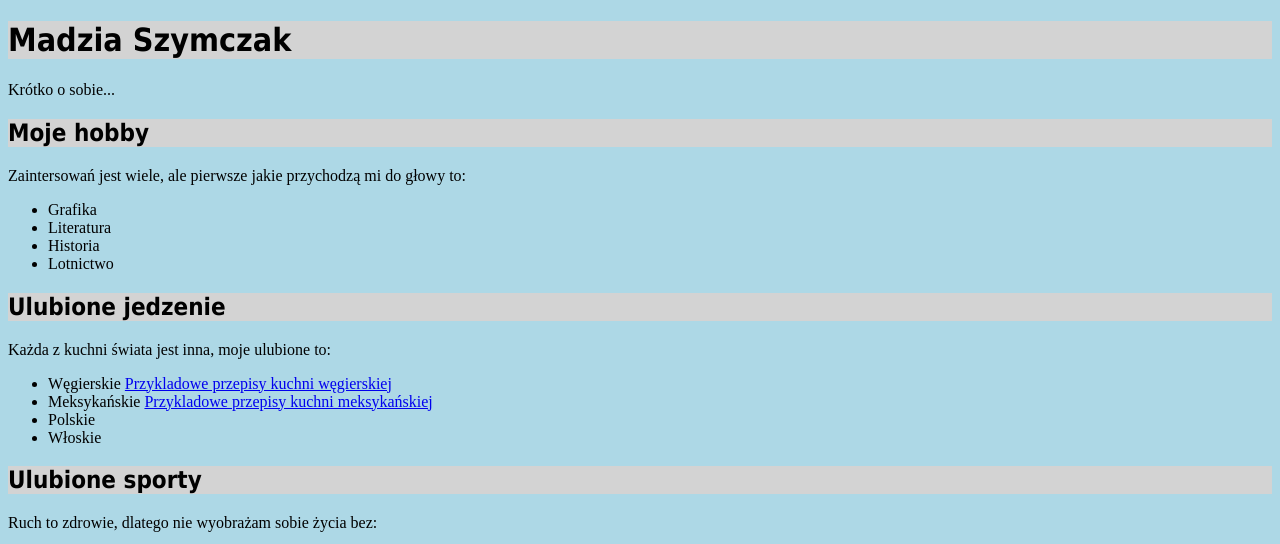
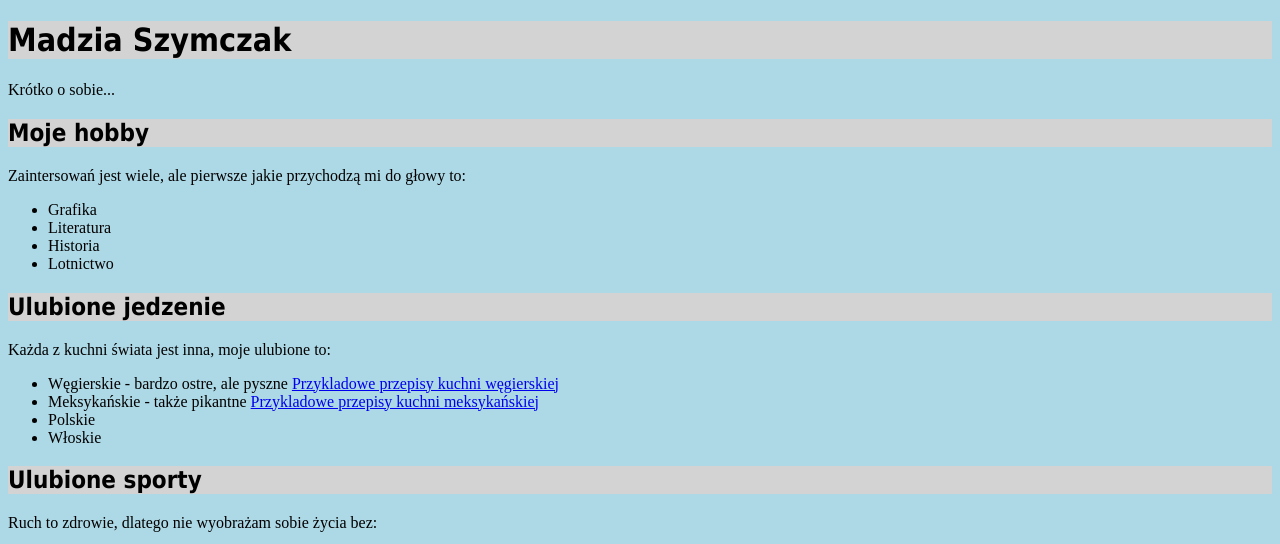
Before and after one commit to buumcio/learning-git, a plain HTML site: page index.html in a window 1280 px wide. Shown: the top 544 px of the page. Drawn offline with Linux system fonts and the light colour scheme.

Commit message:
Change content in the second list

```diff
--- a/index.html
+++ b/index.html
@@ -18,10 +18,10 @@
 		<h2 style="background-color: lightGrey; font-family:Tahoma;">Ulubione jedzenie</h2>
 		<p>Każda z kuchni świata jest inna, moje ulubione to:	</p>
 		<ul>
-			<li>Węgierskie
+			<li>Węgierskie - bardzo ostre, ale pyszne
 				<a href="https://www.przepisy.pl/przepisy/szukaj/kuchnia-wegierska" target="_blank">Przykladowe przepisy kuchni węgierskiej</a>
 			</li>
-			<li>Meksykańskie
+			<li>Meksykańskie - także pikantne
 				<a href="https://www.przepisy.pl/przepisy/szukaj/kuchnia-meksykanska" target="_blank">Przykladowe przepisy kuchni meksykańskiej</a>
 			</li>
 			<li>Polskie</li>
```
